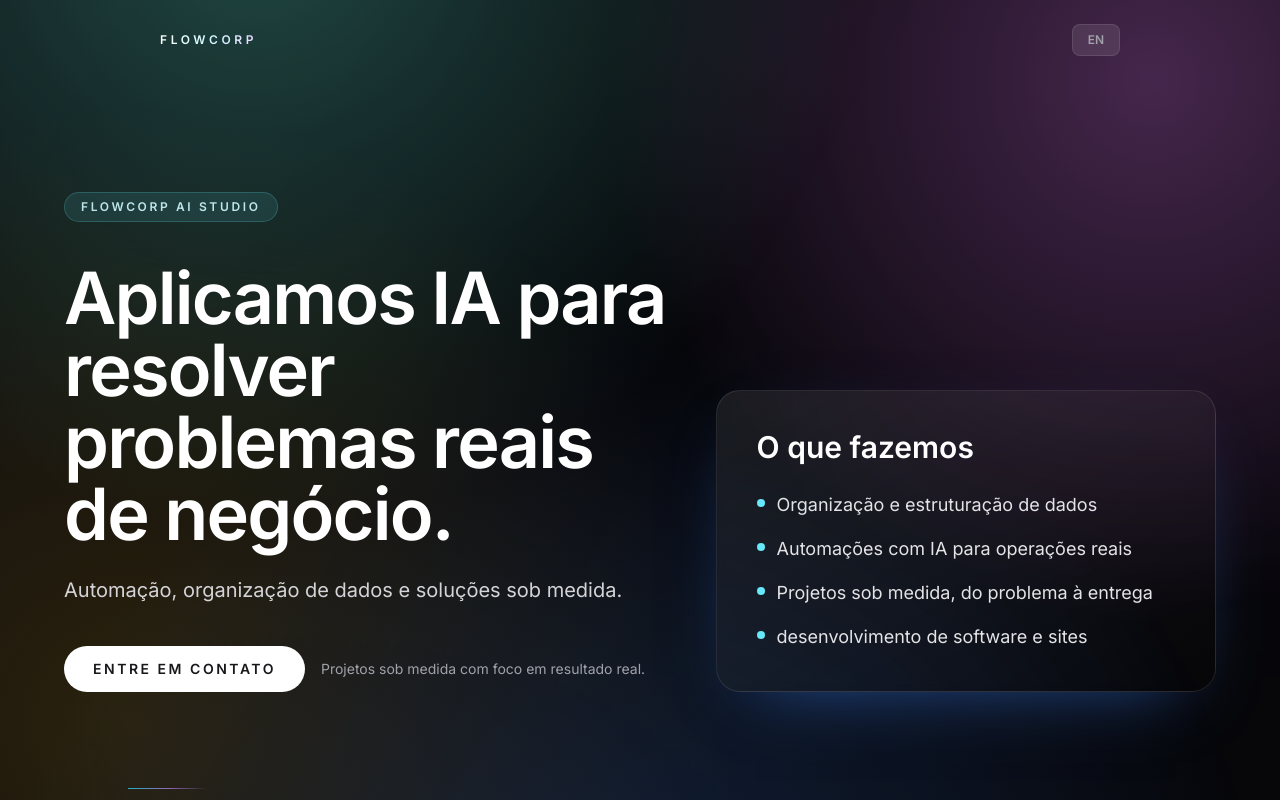
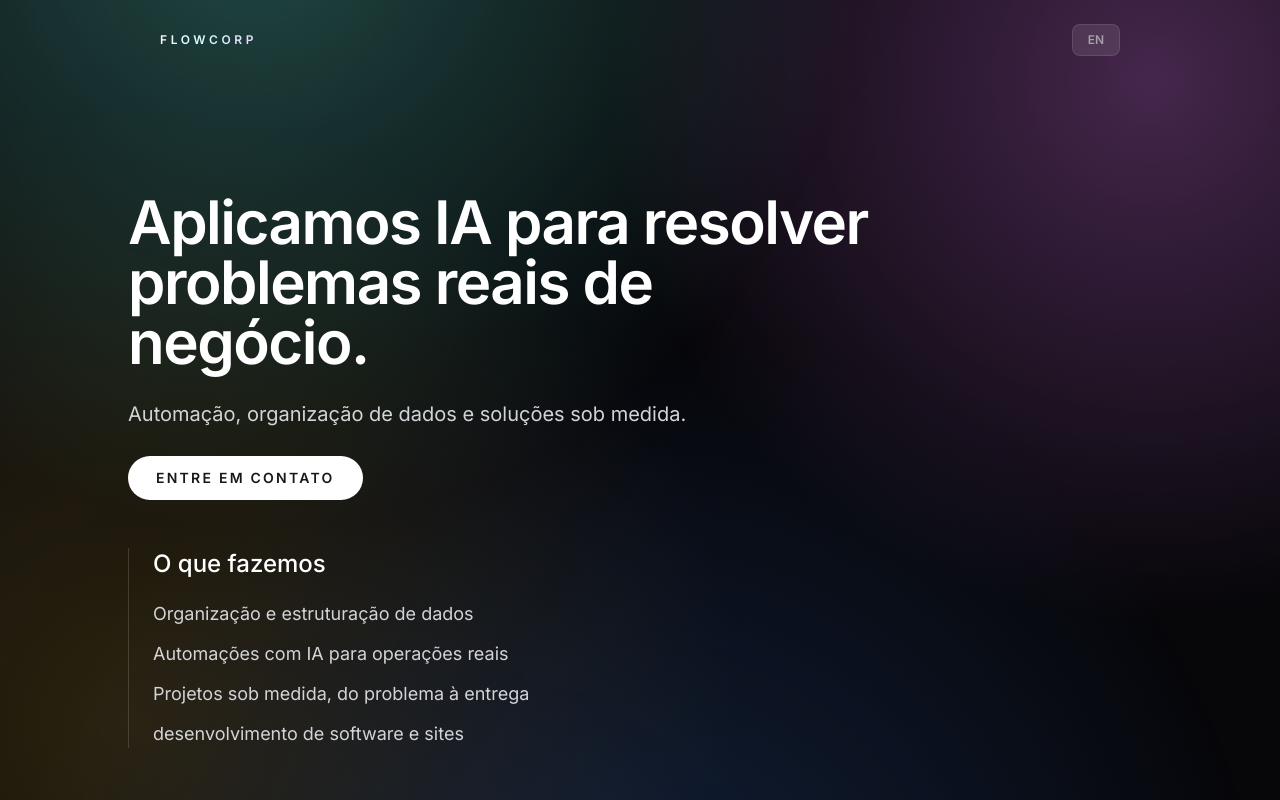
Before and after one commit to igorbiccas/flowcorp-site, a React (Vite) app: page / in a window 1280 px wide. Shown: the top 800 px of the page. Built offline with nearby package versions, Linux system fonts and the light colour scheme.

Commit message:
Simplifica hero para visual clean e menos ruído

```diff
--- a/App.tsx
+++ b/App.tsx
@@ -102,41 +102,28 @@ const App: React.FC = () => {
       <main className="relative z-10 flex flex-col pt-32 md:pt-48">
         {/* Hero Section */}
         <section className="px-6 md:px-8">
-          <div className="mx-auto w-full max-w-6xl">
-            <AnimatedSection className="grid gap-8 md:grid-cols-[minmax(0,1.1fr)_minmax(0,0.9fr)] md:items-end md:gap-10" delay="duration-700">
-              <div className="space-y-8 md:space-y-10">
-                <span className="inline-flex items-center rounded-full border border-cyan-300/20 bg-cyan-300/10 px-4 py-1.5 text-xs font-semibold uppercase tracking-[0.22em] text-cyan-100/90">
-                  FlowCorp AI Studio
-                </span>
-
-                <div className="space-y-6">
-                  <h1 className="max-w-2xl text-4xl font-semibold leading-[1.03] tracking-tight text-white md:text-7xl">
+          <div className="mx-auto w-full max-w-5xl">
+            <AnimatedSection className="space-y-10 md:space-y-12" delay="duration-700">
+              <div className="max-w-3xl space-y-6 md:space-y-7">
+                <h1 className="text-4xl font-semibold leading-[1.1] tracking-tight text-white md:text-6xl">
                   {t.app.hero.title}
                 </h1>
-                  <p className="max-w-xl text-lg leading-relaxed text-zinc-300 md:text-xl md:leading-8">
+                <p className="max-w-2xl text-lg leading-8 text-zinc-300 md:text-xl">
                   {t.app.hero.subtitle}
                 </p>
-                </div>
-
-                <div className="flex flex-wrap items-center gap-4">
                 <a
                   href="#contato"
-                    className="inline-flex items-center justify-center rounded-full border border-white/15 bg-white px-7 py-3 text-sm font-semibold uppercase tracking-[0.18em] text-zinc-900 transition-all duration-300 hover:scale-[1.02] hover:border-white hover:bg-zinc-100"
+                  className="inline-flex items-center justify-center rounded-full bg-white px-7 py-3 text-sm font-semibold uppercase tracking-[0.16em] text-zinc-900 transition-colors duration-300 hover:bg-zinc-200"
                 >
                   {t.app.hero.contactButton}
                 </a>
-                  <span className="text-sm text-zinc-400">Projetos sob medida com foco em resultado real.</span>
-                </div>
               </div>
 
-              <div className="rounded-3xl border border-white/10 bg-gradient-to-br from-white/[0.08] via-white/[0.04] to-transparent p-7 shadow-[0_25px_70px_-40px_rgba(59,130,246,0.7)] backdrop-blur-sm md:p-10">
-                <h2 className="text-2xl font-semibold text-white md:text-[30px]">{t.app.hero.whatWeDoTitle}</h2>
-                <ul className="mt-7 space-y-4">
+              <div className="max-w-3xl border-l border-white/15 pl-5 md:pl-6">
+                <h2 className="text-xl font-medium text-white md:text-2xl">{t.app.hero.whatWeDoTitle}</h2>
+                <ul className="mt-5 space-y-3 text-base leading-relaxed text-zinc-300 md:text-lg">
                   {t.app.hero.whatWeDoItems.map((item) => (
-                    <li key={item} className="flex items-start gap-3 text-base leading-relaxed text-zinc-200 md:text-lg">
-                      <span className="mt-2 h-2 w-2 shrink-0 rounded-full bg-cyan-300" />
-                      <span>{item}</span>
-                    </li>
+                    <li key={item}>{item}</li>
                   ))}
                 </ul>
               </div>
```
Lines whose indentation alone changed are shown as unchanged.
